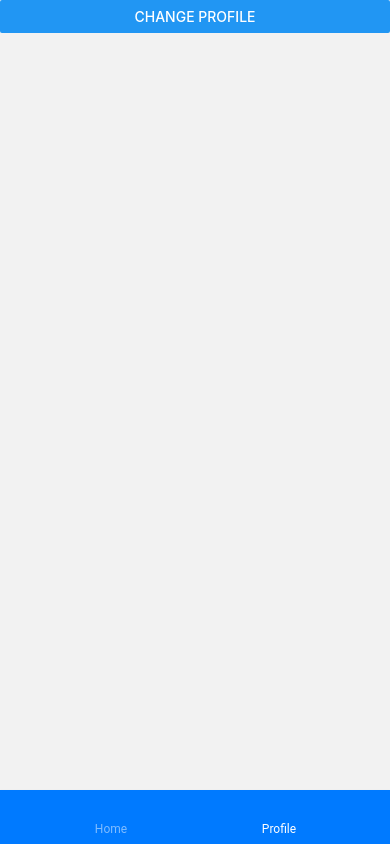
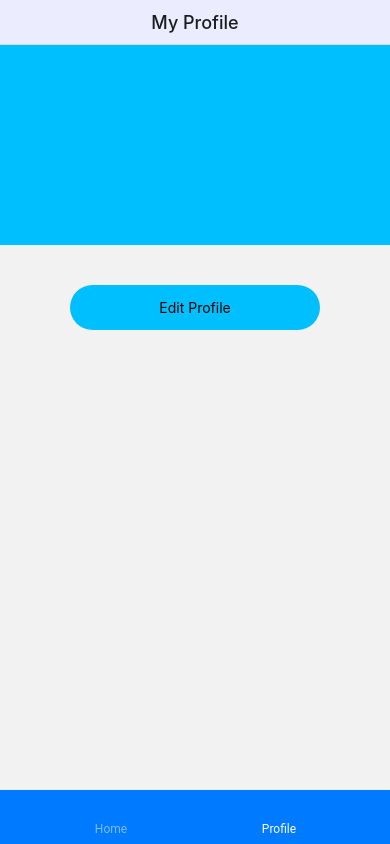
Before and after one commit to apcbadal/ReactNativeReduxToolkitExample, a React Native app: screen /Profile in a window 390 px wide. Built offline with nearby package versions, Linux system fonts and the light colour scheme.

Commit message:
Profile and Edit profile

```diff
--- a/App.js
+++ b/App.js
@@ -9,17 +9,67 @@ import {NavigationContainer} from "@react-navigation/native";
 import { persistStore } from 'redux-persist';
 import {PersistGate} from "redux-persist/integration/react";
 import AsyncStorage from "@react-native-async-storage/async-storage";
+import EditProfileScreen from "./src/features/profile/editprofile";
+import { createStackNavigator } from '@react-navigation/stack'
+
 const Tab = createMaterialBottomTabNavigator();
 let persistor = persistStore(store);
+const Stack = createStackNavigator()
+
+const ProfileStack = ({ navigation }) => (
+    <Stack.Navigator screenOptions={{
+        safeAreaInsets: {
+            top: 0,
+            bottom: 0,
+            left: 0,
+            right: 0,
+        },
+
+        headerShown: true }}>
+        <Stack.Screen
+            name={"My Profile"}
+            component={MyProfileScreen}
+            options={{
+                headerTitle: false,
+                headerBackTitleVisible: false,
+                headerTitleAlign: 'center',
+
+                headerStyle: {
+                    backgroundColor: '#EBEDFF',
+                    shadowColor: '#fff',
+                    elevation: 0,
+                    height: 45,
+                },
+            }}
+        />
+
+        <Stack.Screen
+            name="EditProfile"
+            component={EditProfileScreen}
+            options={{
+                headerBackTitleVisible: false,
+                headerTitleAlign: 'center',
+                headerStyle: {
+                    backgroundColor: '#EBEDFF',
+                    shadowColor: '#fff',
+                    elevation: 0,
+                    height: 45,
+                },
+            }}
+        />
+    </Stack.Navigator>
+        )
+
 const App=()=>
 {
+
     return(
         <Provider store={store}>
             <PersistGate loading={null} persistor={persistor}>
             <NavigationContainer>{
             <Tab.Navigator>
                 <Tab.Screen name="Home" component={Counter} />
-                <Tab.Screen name="Profile" component={MyProfileScreen} />
+                <Tab.Screen name="Profile" component={ProfileStack} />
             </Tab.Navigator>}
             </NavigationContainer>
             </PersistGate>
--- a/package.json
+++ b/package.json
@@ -14,6 +14,7 @@
     "@react-native-community/masked-view": "^0.1.11",
     "@react-navigation/material-bottom-tabs": "^6.2.1",
     "@react-navigation/native": "^6.0.10",
+    "@react-navigation/stack": "^6.2.1",
     "@reduxjs/toolkit": "^1.8.1",
     "react": "17.0.2",
     "react-native": "0.68.2",
--- a/src/features/profile/editprofile/index.js
+++ b/src/features/profile/editprofile/index.js
@@ -0,0 +1,106 @@
+import React, {useEffect, useState} from 'react'
+import { useSelector, useDispatch } from 'react-redux'
+import {StyleSheet, Text, TextInput, TouchableHighlight, TouchableOpacity, View} from "react-native";
+import {changeProfile} from "../profileSlice";
+
+const EditProfileScreen=({navigation})=>{
+    const profile = useSelector((state) => state.profile.details)
+
+    const [name, setName] = useState(profile?.name);
+    const [email, setEmail] = useState(profile?.email);
+    const [title, setTitle] = useState(profile?.title);
+    const dispatch = useDispatch()
+    const handleProfileDetails=()=>{
+        const obj={};
+        obj.name=name;
+        obj.email=email;
+        obj.title=title
+        dispatch(changeProfile(obj))
+        navigation.goBack(0)
+
+    }
+    return(
+        <View style={styles.container}>
+        <View style={styles.inputContainer}>
+            <TextInput
+                style={styles.inputs}
+                placeholder="Name"
+                keyboardType="default"
+                underlineColorAndroid="transparent"
+                onChangeText={text => setName(text)}
+                value={name}
+            />
+        </View>
+    <View style={styles.inputContainer}>
+        <TextInput
+            style={styles.inputs}
+            placeholder="Email"
+            keyboardType="default"
+            underlineColorAndroid="transparent"
+            onChangeText={text => setEmail(text)}
+            value={email}
+        />
+    </View>
+            <View style={styles.inputContainer}>
+                <TextInput
+                    style={styles.inputs}
+                    placeholder="Title"
+                    keyboardType="default"
+                    underlineColorAndroid="transparent"
+                    onChangeText={text => setTitle(text)}
+                    value={title}
+                />
+            </View>
+            <View style={styles.bodyContent}>
+
+                <TouchableOpacity onPress={handleProfileDetails} style={styles.buttonContainer}>
+                    <Text>Save</Text>
+                </TouchableOpacity>
+            </View>
+        </View>
+    )
+}
+export default EditProfileScreen
+const styles = StyleSheet.create({
+    container: {
+        flex: 1,
+        justifyContent: "flex-start",
+        marginTop:5,
+        alignItems: "center",
+        marginLeft: 45,
+    },
+    inputContainer: {
+        borderBottomColor: "#fff8dc",
+        backgroundColor: "#FFFFFF",
+        borderRadius: 30,
+        borderBottomWidth: 1,
+        width: 250,
+        height: 35,
+        marginBottom: 10,
+        flexDirection: "row",
+        alignItems: "center"
+    },
+    inputs: {
+        height: 45,
+        marginLeft: 16,
+        borderBottomColor: "#FFFFFF",
+        flex: 1
+    },
+    bodyContent: {
+        flex: 1,
+        alignItems: 'center',
+        padding:30,
+    },
+
+    buttonContainer: {
+        marginTop:10,
+        height:45,
+        flexDirection: 'row',
+        justifyContent: 'center',
+        alignItems: 'center',
+        marginBottom:20,
+        width:250,
+        borderRadius:30,
+        backgroundColor: "#00BFFF",
+    },
+});
--- a/src/features/profile/myprofile/index.js
+++ b/src/features/profile/myprofile/index.js
@@ -1,33 +1,89 @@
 import React, {useEffect} from 'react'
 import { useSelector, useDispatch } from 'react-redux'
-import {Button, Text, View} from "react-native";
+import {StyleSheet, Text, TouchableOpacity, View} from "react-native";
 import {changeProfile} from "../profileSlice";
 import AsyncStorage from "@react-native-async-storage/async-storage";
 
-const MyProfileScreen=()=>{
+const MyProfileScreen=({navigation})=>{
     const profile = useSelector((state) => state.profile.details)
     const dispatch = useDispatch()
     const handleProfileDetails=()=>{
-        const obj={};
+        navigation.navigate("EditProfile")
+        /*const obj={};
         obj.name="Anshu";
         obj.email="apcbadal@gmail.com"
-        dispatch(changeProfile(obj))
+        dispatch(changeProfile(obj))*/
 
 }
-useEffect(async () => {
-    const root = await AsyncStorage.getItem('root')
-    console.log(root)
-},[])
     return(
-        <View>
-            <Text>{profile?.name}</Text>
-            <Text>{profile?.email}</Text>
-            <Button title={"Change Profile"}
-                    onPress={()=>handleProfileDetails()}
-            >
-            </Button>
+        <View style={styles.container}>
+            <View style={styles.header}>
+                <View style={styles.bodyContent}>
+                <Text style={styles.name}>{profile?.name}</Text>
+                <Text style={styles.name}>{profile?.email}</Text>
+                <Text style={styles.info}>{profile?.title}</Text>
+                <Text style={styles.description}>{profile?.description}</Text>
+                </View>
+            </View>
+                <View style={styles.bodyContent}>
+
+                    <TouchableOpacity onPress={handleProfileDetails} style={styles.buttonContainer}>
+                        <Text>Edit Profile</Text>
+                    </TouchableOpacity>
+            </View>
         </View>
     )
 }
-
+const styles = StyleSheet.create({
+    header:{
+        backgroundColor: "#00BFFF",
+        height:200,
+    },
+    avatar: {
+        width: 130,
+        height: 130,
+        borderRadius: 63,
+        borderWidth: 4,
+        borderColor: "white",
+        marginBottom:10,
+        alignSelf:'center',
+        position: 'absolute',
+        marginTop:130
+    },
+    name:{
+        fontSize:22,
+        color:"#FFFFFF",
+        fontWeight:'600',
+    },
+    body:{
+        marginTop:40,
+    },
+    bodyContent: {
+        flex: 1,
+        alignItems: 'center',
+        padding:30,
+    },
+    info:{
+        fontSize:16,
+        color: 'black',
+        marginTop:10
+    },
+    description:{
+        fontSize:16,
+        color: "#696969",
+        marginTop:10,
+        textAlign: 'center'
+    },
+    buttonContainer: {
+        marginTop:10,
+        height:45,
+        flexDirection: 'row',
+        justifyContent: 'center',
+        alignItems: 'center',
+        marginBottom:20,
+        width:250,
+        borderRadius:30,
+        backgroundColor: "#00BFFF",
+    },
+});
 export default MyProfileScreen
```
